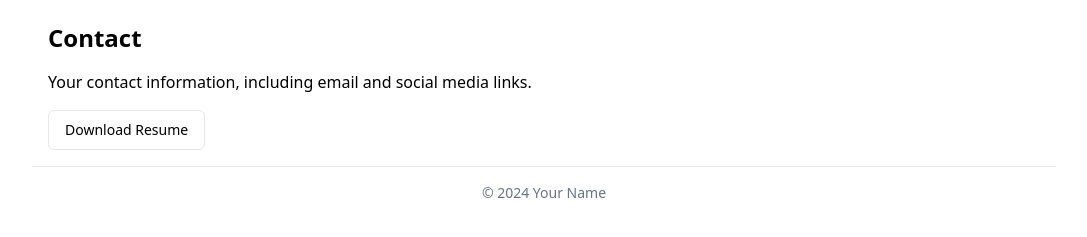
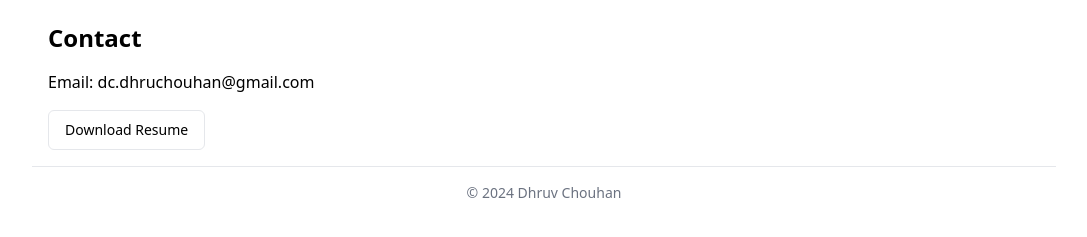
Before and after one commit to ecxtacy/dhruvchouhan, a Next.js app: page / in a window 1280 px wide. Shown: the part 1552-1789 px from the top of the page, without its empty margins (96-1183 px from the left). Built offline with nearby package versions, Linux system fonts and the light colour scheme.

Commit message:
Add names to appropriate places.

```diff
--- a/components/home-page.tsx
+++ b/components/home-page.tsx
@@ -134,14 +134,14 @@ export function HomePage() {
         </section>
         <section className="space-y-4" id="contact">
           <h2 className="text-2xl font-bold">Contact</h2>
-          <p className="max-w-prose">Your contact information, including email and social media links.</p>
+          <p className="max-w-prose">Email: dc.dhruchouhan@gmail.com</p>
           <Button className="w-full sm:w-auto" variant="outline">
             Download Resume
           </Button>
         </section>
       </main>
       <footer className="flex items-center justify-center py-4 border-t">
-        <p className="text-sm text-gray-500">© 2024 Your Name</p>
+        <p className="text-sm text-gray-500">© 2024 Dhruv Chouhan</p>
       </footer>
     </div>
   )
```
